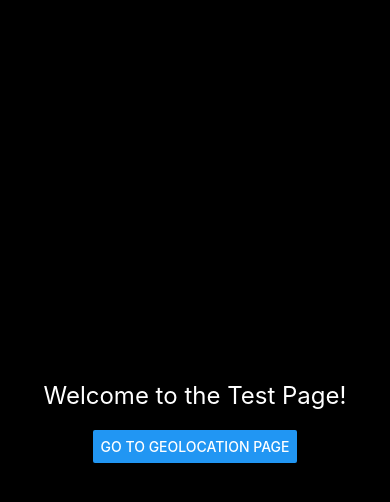
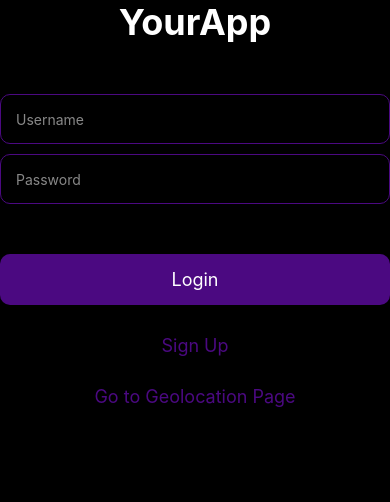
Before and after one commit to theisaachendo/DayOnes, a React Native app: screen /TestPage in a window 390 px wide. Shown: the top 502 px of the page. Built offline with nearby package versions, Linux system fonts and the light colour scheme.

Commit message:
Got rid if redundant test page

```diff
--- a/App.tsx
+++ b/App.tsx
@@ -6,8 +6,7 @@ import LoginPage from './screens/LoginPage';
 import RegArtistPage from './screens/artist/RegArtistPage';
 import RegFanPage from './screens/fan/RegFanPage';
 import RegisterOptionPage from './screens/RegisterOptionPage'; // Import the registration option page
-import TestPage from './screens/TestPage'; // Import the TestPage
-import GeoLocationPage from './screens/GeolocationPage'; // Import the GeoLocationPage
+import GeolocationPage from './screens/GeolocationPage'; // Import the GeoLocationPage
 import ArtistStack from './navigation/ArtistStack'; // Import the Artist stack
 import FanStack from './navigation/FanStack'; // Import the Fan stack
 
@@ -43,15 +42,10 @@ const App = () => {
           options={{ headerShown: false }}
         />
         <Stack.Screen
-          name="TestPage"
-          component={TestPage}
+          name="GeolocationPage"
+          component={GeolocationPage}
           options={{ headerShown: false }}
         />
-        <Stack.Screen
-  name="GeoLocationPage"
-  component={GeoLocationPage}
-  options={{ headerShown: false }}
-/>
         <Stack.Screen
           name="ArtistStack"
           component={ArtistStack}
--- a/screens/LoginPage.js
+++ b/screens/LoginPage.js
@@ -88,8 +88,8 @@ const LoginScreen = () => {
       </TouchableOpacity>
 
       {/* Test Page Button */}
-      <TouchableOpacity style={styles.testPageButton} onPress={() => navigation.navigate('TestPage')}>
-        <Text style={styles.testPageButtonText}>Go to Test Page</Text>
+      <TouchableOpacity style={styles.testPageButton} onPress={() => navigation.navigate('GeolocationPage')}>
+        <Text style={styles.testPageButtonText}>Go to Geolocation Page</Text>
       </TouchableOpacity>
     </SafeAreaView>
   );
--- a/screens/TestPage.js
+++ /dev/null
@@ -1,34 +0,0 @@
-// TestPage.js
-import React from 'react';
-import { SafeAreaView, Text, Button, StyleSheet } from 'react-native';
-import { useNavigation } from '@react-navigation/native';
-
-const TestPage = () => {
-  const navigation = useNavigation();
-
-  return (
-    <SafeAreaView style={styles.container}>
-      <Text style={styles.text}>Welcome to the Test Page!</Text>
-      <Button
-        title="Go to GeoLocation Page"
-        onPress={() => navigation.navigate('GeoLocationPage')}
-      />
-    </SafeAreaView>
-  );
-};
-
-const styles = StyleSheet.create({
-  container: {
-    flex: 1,
-    justifyContent: 'center',
-    alignItems: 'center',
-    backgroundColor: '#000',
-  },
-  text: {
-    color: '#fff',
-    fontSize: 24,
-    marginBottom: 20,
-  },
-});
-
-export default TestPage;
```
